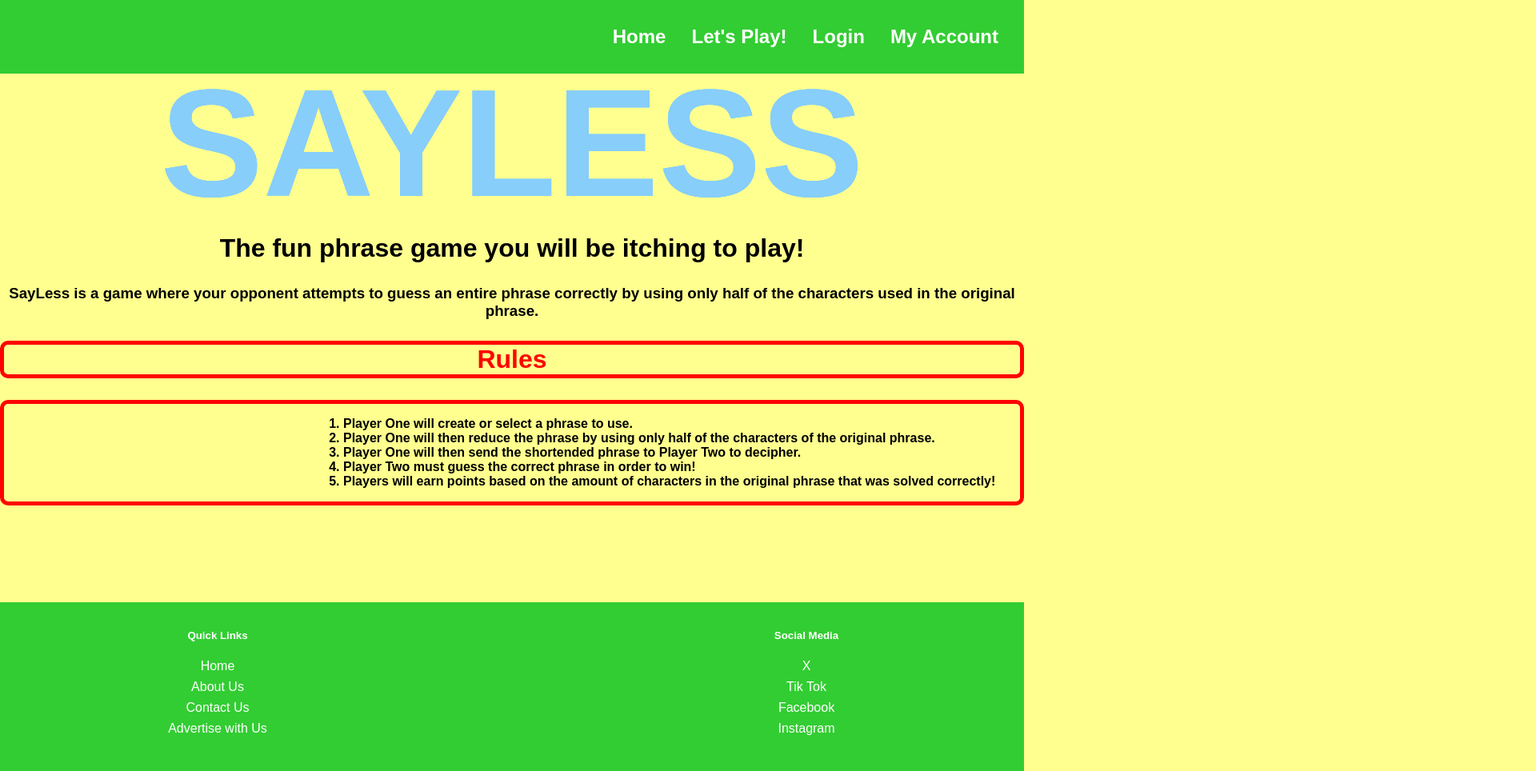
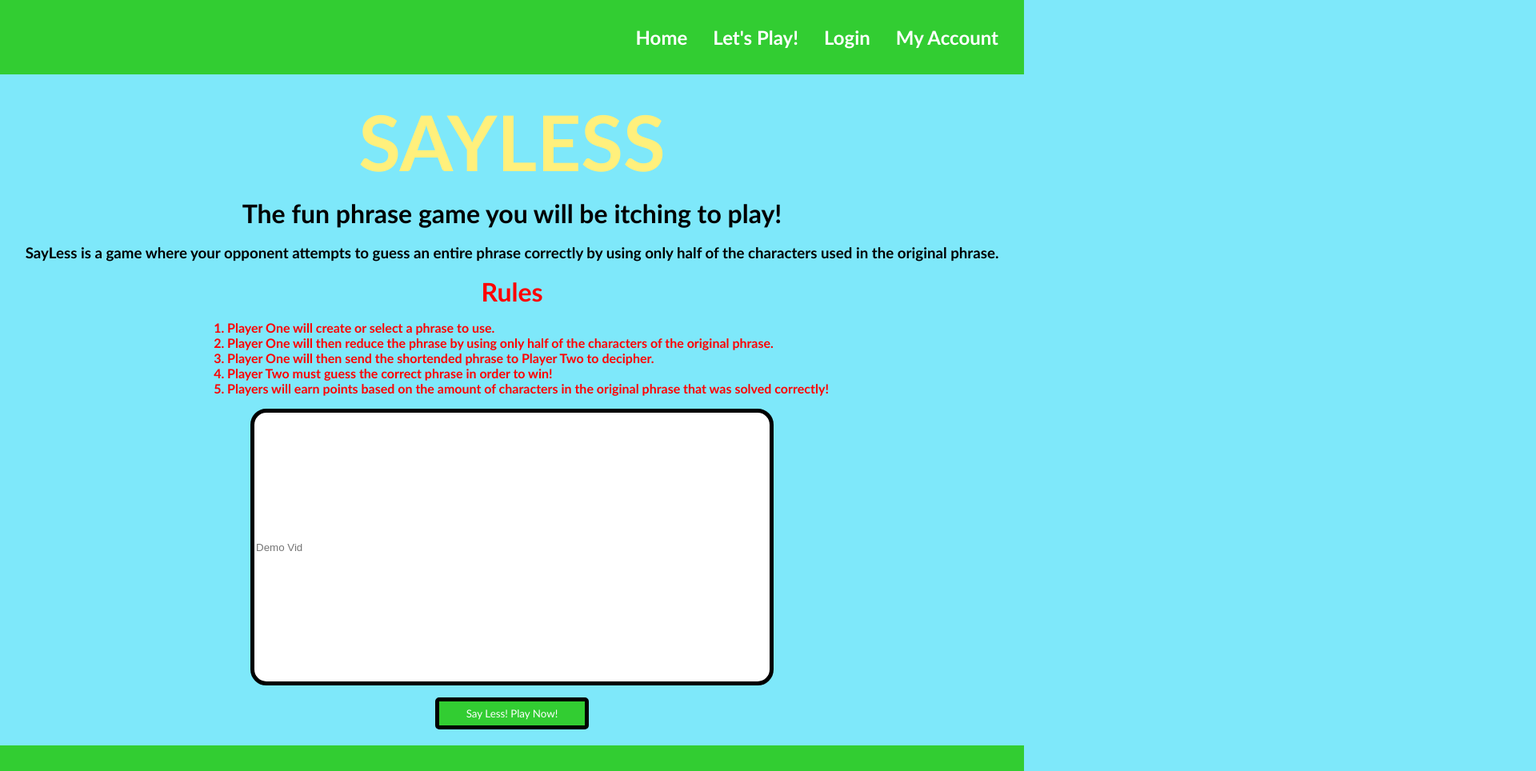
Before and after one commit to sudosurmrf/SayLess_TEST, a React (Vite) app: page / in a window 1280 px wide. Shown: the top 964 px of the page at 80% size, 1920 px wide, since content can reach past the window. Built offline with nearby package versions, Linux system fonts and the light colour scheme; no server answers.

Commit message:
added styling to homepage

```diff
--- a/src/Components/Intro.jsx
+++ b/src/Components/Intro.jsx
@@ -5,17 +5,13 @@ const Intro = () => {
       <>
 
         <div className="header">
-         <h1>
-          <span>SayLess</span>
-          <span>SayLess</span>
-          <span>SayLess</span>
-         </h1>
+         <h1>SayLess</h1>
         </div>
 
         <h2 className="motto">The fun phrase game you will be itching to play!</h2>
         <h3>SayLess is a game where your opponent attempts to guess an entire phrase correctly by using only half of the characters used in the original phrase.</h3>
 
-         <h2 className="rules">Rules</h2>
+        <h2 className="rules">Rules</h2>
           <h4>
            <ol>
             <li>Player One will create or select a phrase to use.</li>
@@ -25,6 +21,10 @@ const Intro = () => {
             <li>Players will earn points based on the amount of characters in the original phrase that was solved correctly!</li>
            </ol>
           </h4>
+          <input placeholder='Demo Vid'></input>
+          <button className="intro-button">Say Less! Play Now!</button>
+
+
       </>
 
 )};
--- a/src/index.css
+++ b/src/index.css
@@ -1,76 +1,70 @@
-body{
-    min-height: 100vh;
-    display: flex;
-    flex-direction: column;
+body {
     margin:0;
     padding:0;
-    font-family:sans-serif;
-    background-color: rgb(255, 255, 143);
+    font-family: 'Trebuchet MS', sans-serif;
+    background-color: #7EE8FA;
+}
+
+
+.navbar {
+    background-color: #32CD32;
+    padding: 2rem;
+    display: flex;
+    align-items: center;
+    justify-content: space-between;
+}
+/* .navbar-brand img {
+    width: 100px;
+    border-radius: 20px;
+} */
+.nav-links {
+    list-style: none;
+    margin: 0;
+    padding: 0;
+    display: flex;
+    gap: 2rem;
+}
+.nav-links a {
+    color: white;
+    text-decoration: none;
+    font-weight: bold;
+    font-size: x-large;
+}
+.nav-links a:hover {
+    font-size: xx-large;
+    color: #FFF07C;
 }
 
 h1 {
-    /* text-align: center; */
+    /* text-align: center;*/
 }
 .header{
-    position: relative;
-    top: 65px;
-    left:50%;
-    right: 50%;
-    transform: prespective(1000px) translate(-50%,-50%);
-    transition:0.5s;
+    text-align: center;
+    color: #FFF07C;
+    font-size: 3em;
+    text-transform: uppercase;
+    margin-top: -3%;
 }
-.header:hover{
-    transform:prespective(1000px) translate(-50%,-50%);
-    transform:skewY(0deg);
-}
-.header h1 span{
-    position: absolute;
-    top:0;
-    left:0;
-    transform:translate(-50%,-50%);
-    margin:0;
-    padding:0;
-    text-transform: uppercase;
-    font-size: 6em;
-    color: lightskyblue;
-    transform-style:preserve-3d;
-    transition:0.8s;
-}
-.header:hover h1 span:nth-child(1){
-    clip-path: polygon(0 0, 100% 0, 100% 45%, 0 45%);
-}
-.header:hover h1 span:nth-child(2){
-    color:white;
-    transform:translate(-50%,-50%) skewX(-60deg);
-    left:-38px;
-    clip-path: polygon(0 45%, 100% 45%, 100% 55%, 0 55%);
-}
-.header:hover h1 span:nth-child(3){
-    transform:translate(-50%,-50%) skewY(0deg);
-    left:-76px;
-    clip-path: polygon(0 55%, 100% 55%, 100% 100%, 0 100%);
-}
-.header h1 span:nth-child(2),
-.header h1 span:nth-child(3){
-    transform:translate(-50%,-50%) skewX(0deg);
-    left:0;
-    color: lightskyblue;
-}
+/* .header:hover{
+    font-size: 5em;
+} */
 
 .motto {
-    margin-top: 200px;
+    margin-top: -4%;
 }
 
 .rules {
     color: red;
-    border: solid red 5px;
-    border-radius: 10px;
+    text-align: center;
+    margin-top: auto;
 }
 
 
 h2 {
     text-align: center;
     font-size: xx-large;
+    margin-top: auto;
+    margin-bottom: auto;
 }
 
 
@@ -79,16 +73,49 @@ h3 {
 }
 
 h4 {
-    /* text-align: center; */
-    border: solid red 5px;
-    border-radius: 10px;
-    padding-left: 30%;
+    display: flex;
+    align-items: center;
+    justify-content: center;
+    margin: auto;
+    color: red;
 }
 
+input {
+    display: flex;
+    align-items: center;
+    justify-content: center;
+    height: 25em;
+    width: 50%;
+    border: solid 5px;
+    border-radius: 20px;
+    margin: auto;
+}
+
+.intro-button {
+    background-color: #32CD32;
+    display: flex;
+    align-items: center;
+    justify-content: center;
+    margin: auto;
+    margin-top: 15px;
+    margin-bottom: 20px;
+    border: solid black 5px;
+    border-radius: 5px;
+    height: 3em;
+    width: 15%;
+    text-align: center;
+    color: white;
+    font-family: 'Trebuchet MS', sans-serif;
+}
+
+.intro-button:hover {
+    font-size: larger;
+    color: #FFF07C;
+}
 
 .footer {
     position: absolute;
-    margin-top: 100px;
+    /* margin-top: 100px; */
     background-color: #32CD32;
     color: white;
     padding: 0rem;
@@ -129,34 +156,5 @@ h4 {
 .foot a:hover {
     text-decoration: underline;
     font-size: larger;
+    color: #FFF07C;
 }
-
-
-.navbar {
-    background-color: #32CD32;
-    padding: 2rem;
-    display: flex;
-    align-items: center;
-    justify-content: space-between;
-}
-/* .navbar-brand img {
-    width: 100px;
-    border-radius: 20px;
-} */
-.nav-links {
-    list-style: none;
-    margin: 0;
-    padding: 0;
-    display: flex;
-    gap: 2rem;
-}
-.nav-links a {
-    color: white;
-    text-decoration: none;
-    font-weight: bold;
-    font-size: x-large;
-}
-.nav-links a:hover {
-    text-decoration: underline;
-    font-size: xx-large;
-}
```
